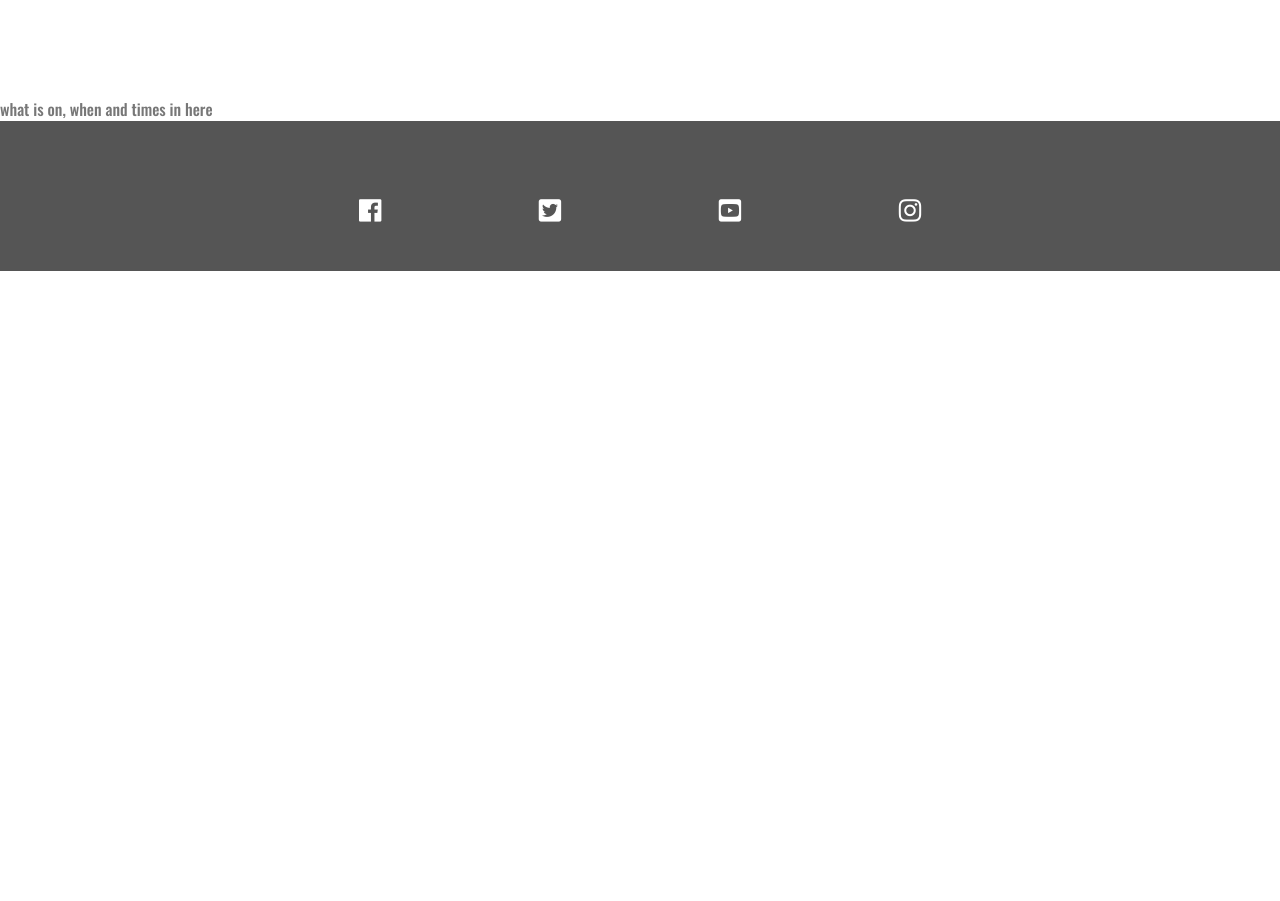
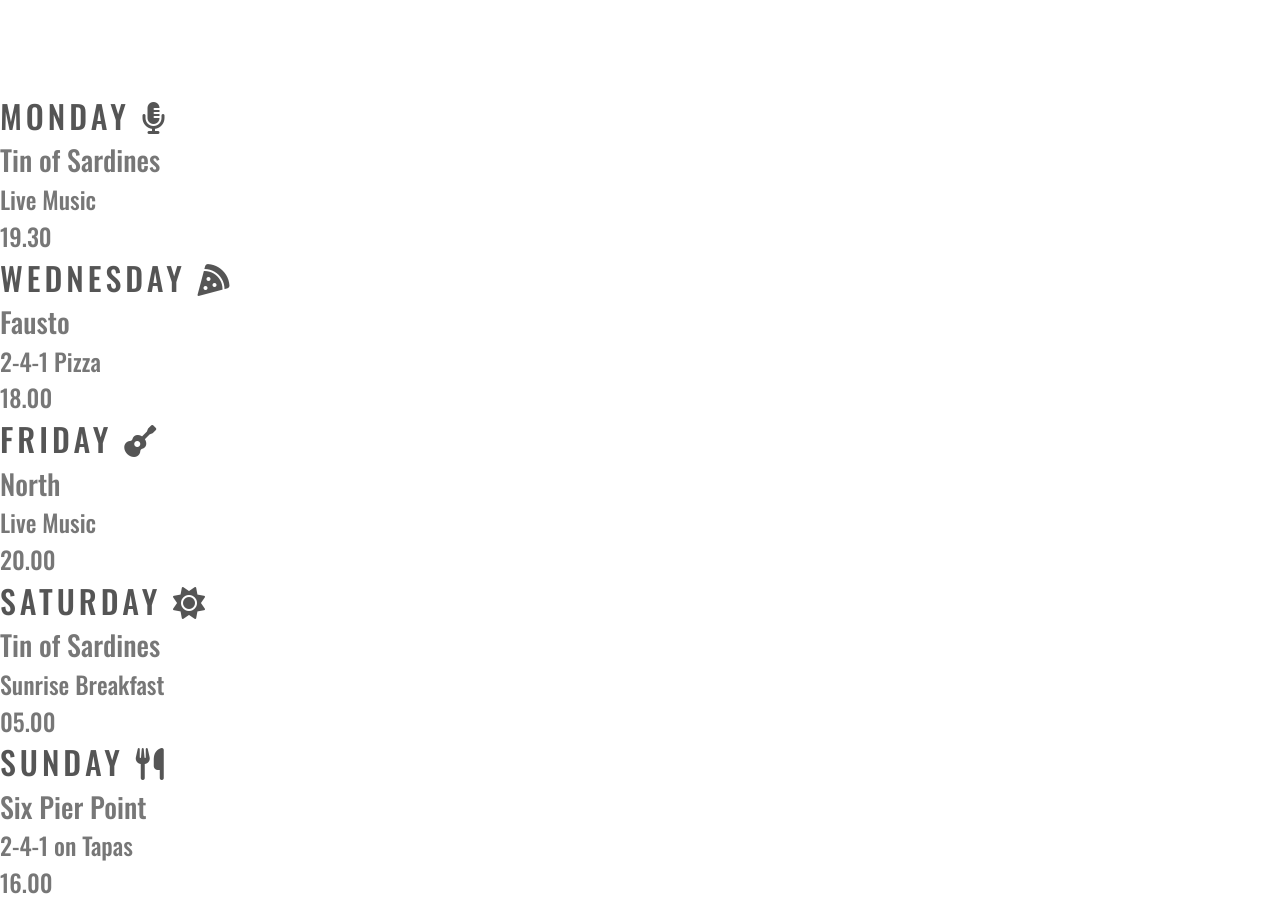
Before and after one commit to brianmcananey/milestone-1-project, a plain HTML site: page assets/index.html in a window 1280 px wide. Shown: the part 1619-2520 px from the top of the page. Before the commit the page ends 1919 px from the top, so only its background shows below. Drawn offline with nearby package versions, Linux system fonts and the light colour scheme.

Commit message:
added What is on? panel

```diff
--- a/assets/index.html
+++ b/assets/index.html
@@ -9,8 +9,7 @@
         integrity="sha384-MCw98/SFnGE8fJT3GXwEOngsV7Zt27NXFoaoApmYm81iuXoPkFOJwJ8ERdknLPMO" crossorigin="anonymous">
     <link rel="preconnect" href="https://fonts.googleapis.com">
     <link rel="preconnect" href="https://fonts.gstatic.com" crossorigin>
-    <link rel="stylesheet" href="https://use.fontawesome.com/releases/v5.6.3/css/all.css"
-        integrity="sha384-UHRtZLI+pbxtHCWp1t77Bi1L4ZtiqrqD80Kn4Z8NTSRyMA2Fd33n5dQ8lWUE00s/" crossorigin="anonymous" />
+    <script src="https://kit.fontawesome.com/f0df8bf0c2.js" crossorigin="anonymous"></script>
     <link href="https://fonts.googleapis.com/css2?family=Oswald:wght@500&display=swap" rel="stylesheet">
     <link href="../css/style.css" rel="stylesheet" type="text/css" />
 </head>
@@ -57,7 +56,7 @@
 
         <div id="left-about">
             <div class="left-about-heading">
-                <h2><a href="https://www.tinofsardines.co.uk" target="_blank">Tin of Sardines</a></h2>
+                <h2><a href="https://www.tinofsardines.co.uk" target="_blank">Tin of Sardines</a> <i class="fa-solid fa-martini-glass-citrus"></i> </h2>
                 <hr>
                 <p>
                     <ul>
@@ -69,7 +68,7 @@
                 </p>
             </div>
             <div class="left-about-heading">
-                <h2><a href="https://www.instagram.com/fausto.coffee" target="_blank">Fausto</a></h2>
+                <h2><a href="https://www.instagram.com/fausto.coffee" target="_blank">Fausto</a> <i class="fa-sharp fa-solid fa-mug-hot"></i> </h2>
                 <hr>
                 <p>
                     <ul>
@@ -84,7 +83,7 @@
         </div>
         <div id="right-about">
             <div class="right-about-heading">
-                <h2><a href="https://www.sixpierpoint.co.uk" target="_blank">Six Pier Point</a></h2>
+                <h2><a href="https://www.instagram.com/six_pierpoint" target="_blank">Six Pier Point</a> <i class="fa-solid fa-fish-fins"></i> </h2>
                 <hr>
                 <p>
                     <ul>
@@ -96,13 +95,13 @@
                 </p>
             </div>
             <div class="right-about-heading">
-                <h2><a href="https://www.dishcult.com" target="_blank">North</a></h2>
+                <h2><a href="https://www.dishcult.com" target="_blank">North</a> <i class="fa-solid fa-guitar"></i> </h2>
                 <hr>
                 <p>
                     <ul>
+                        <li>Live Music</li>
+                        <li>Beers</li>
                         <li>Charcuterie</li>
-                        <li>Beers</li>
-                        <li>Live Music</li>
                         <li>Functions</li>
                     </ul>
                 </p>
@@ -111,13 +110,42 @@
         <div id="center-about">
             <div>
                 <div>
-
+                    add sign up here
                 </div>
             </div>
         </div>
     </section>
-    <section>
-        what is on, when and times in here
+    <section id="times">
+        <div>
+            <h2>Monday <i class="fa-solid fa-microphone-lines"></i></h2>
+            <h3>Tin of Sardines</h3>
+            <h4>Live Music</h4>
+            <h4>19.30</h4>
+        </div>
+        <div>
+            <h2>Wednesday <i class="fa-solid fa-light fa-pizza-slice"></i></h2>
+            <h3>Fausto</h3>
+            <h4>2-4-1 Pizza</h4>
+            <h4>18.00</h4>
+        </div>
+        <div>
+            <h2>Friday <i class="fa-solid fa-light fa-guitar"></i></h2>
+            <h3>North</h3>
+            <h4>Live Music</h4>
+            <h4>20.00</h4>
+        </div>
+        <div>
+            <h2>Saturday <i class="fa-solid fa-sun"></i></h2>
+            <h3>Tin of Sardines</h3>
+            <h4>Sunrise Breakfast</h4>
+            <h4>05.00</h4>
+        </div>
+        <div>
+            <h2>Sunday <i class="fa-solid fa-utensils"></i></h2>
+            <h3>Six Pier Point</h3>
+            <h4>2-4-1 on Tapas</h4>
+            <h4>16.00</h4>
+        </div>
     </section>
 <footer>
     <ul class="social-networks">
```
